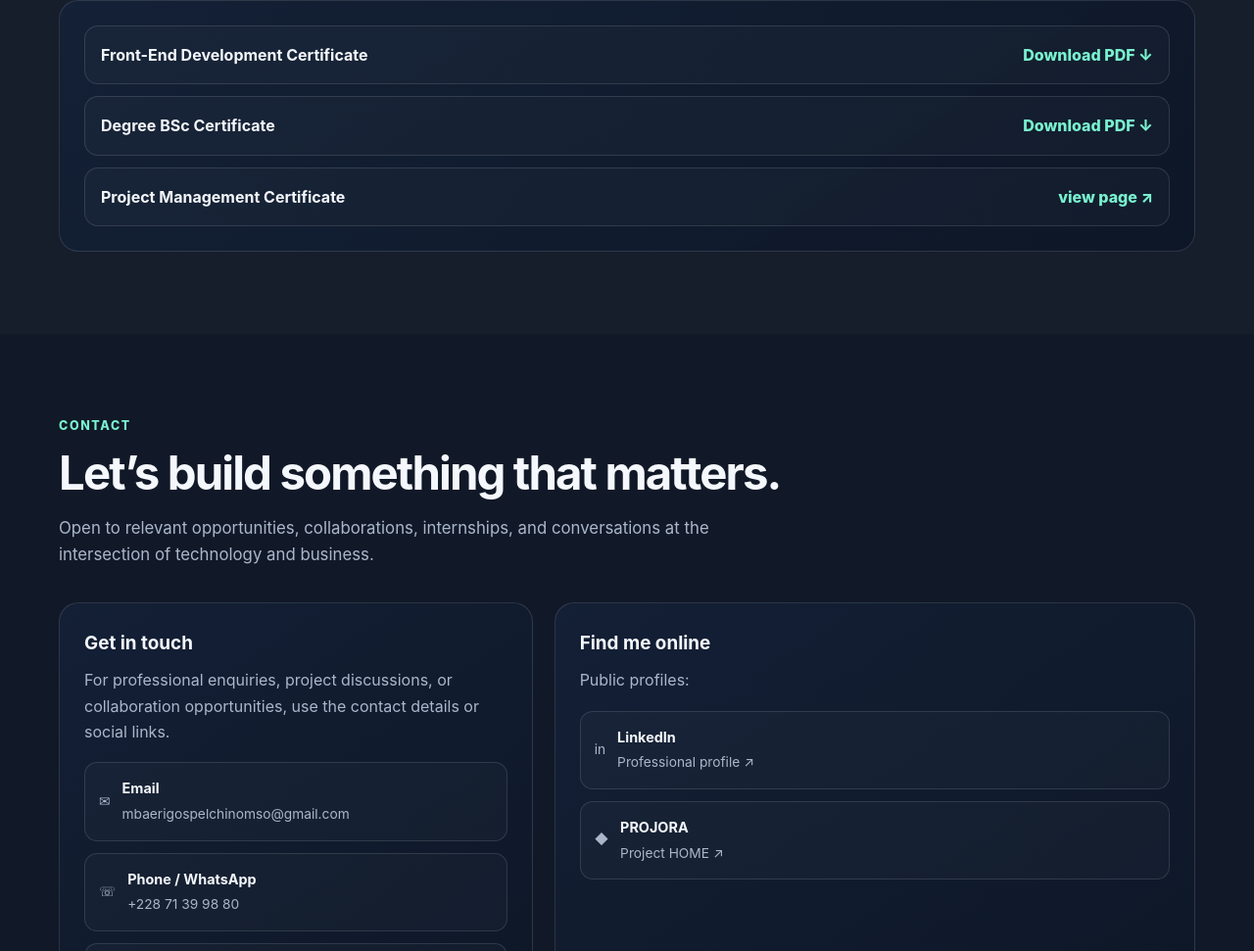
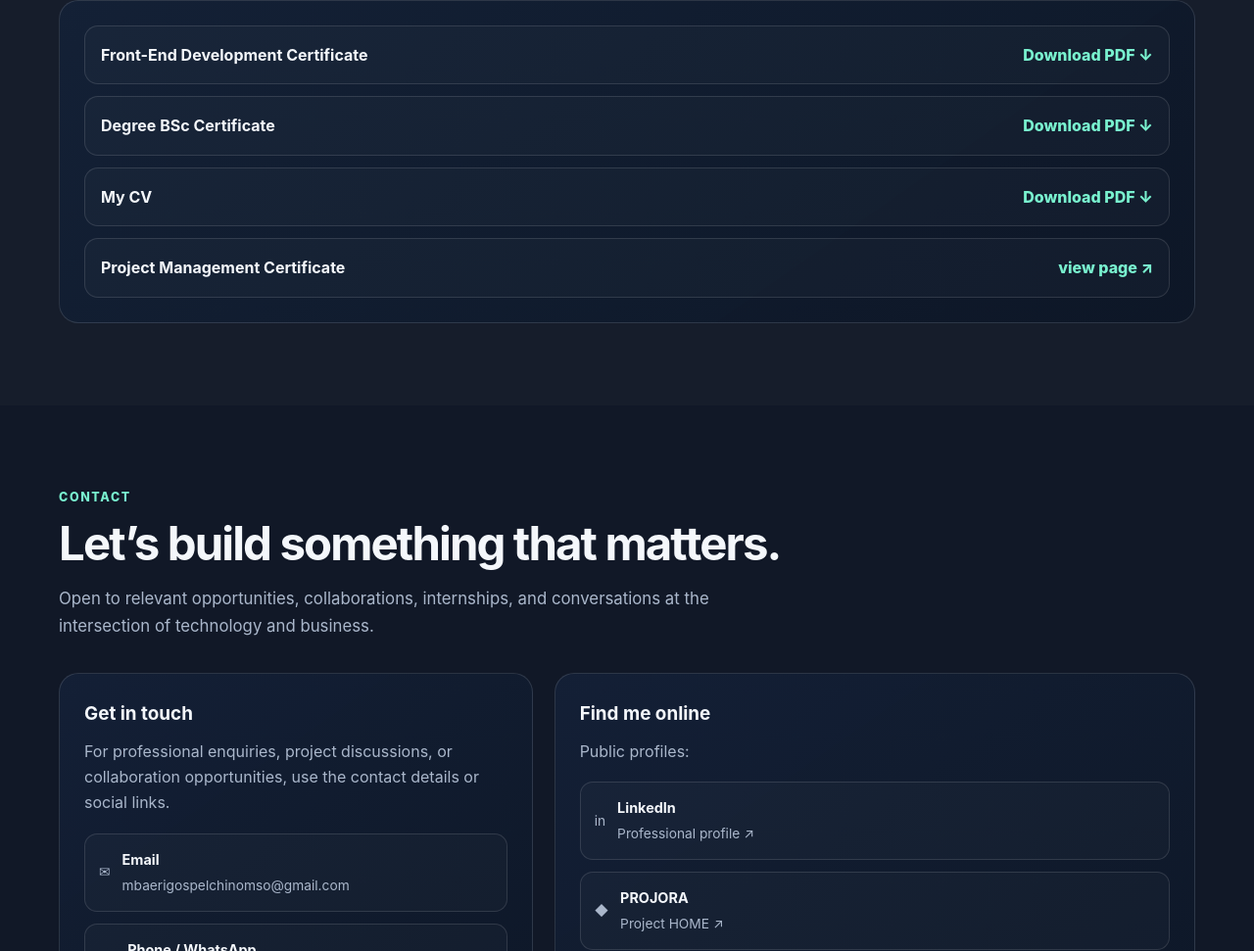
Before and after one commit to mbaeri-gospel/mbaeri-gospel-portfolio, a plain HTML site: page index.html in a window 1280 px wide. Shown: the part 5128-6099 px from the top of the page at 98% size. Drawn offline with Linux system fonts and the light colour scheme.

Commit message:
Add CV download link to index.html
yes commit

```diff
--- a/index.html
+++ b/index.html
@@ -282,6 +282,8 @@
 
           <div class="cert-row"><div><strong>Degree BSc Certificate</strong></div><a class="download" href="Degree-BSc-Certificate.pdf" download>Download PDF ↓</a></div>
 
+          <div class="cert-row"><div><strong>My CV</strong></div><a class="download" href="Mbaeri_Gospel_Chinomso_CV.pdf" download>Download PDF ↓</a></div>
+
           <div class="cert-row"><div><strong>Project Management Certificate</strong></div><a class="view" href="Project Management Certifcate.html" view>view page ↗</a></div>
         </div>
 
```
